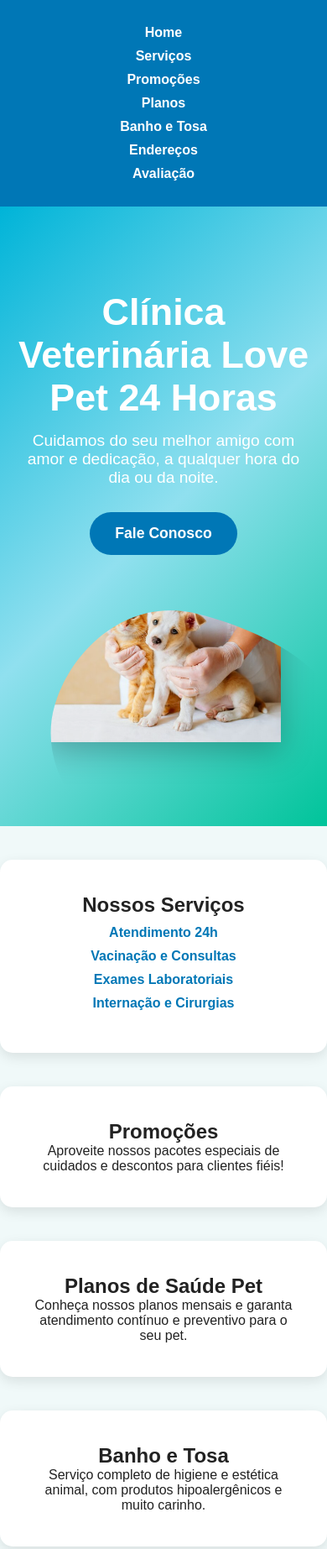
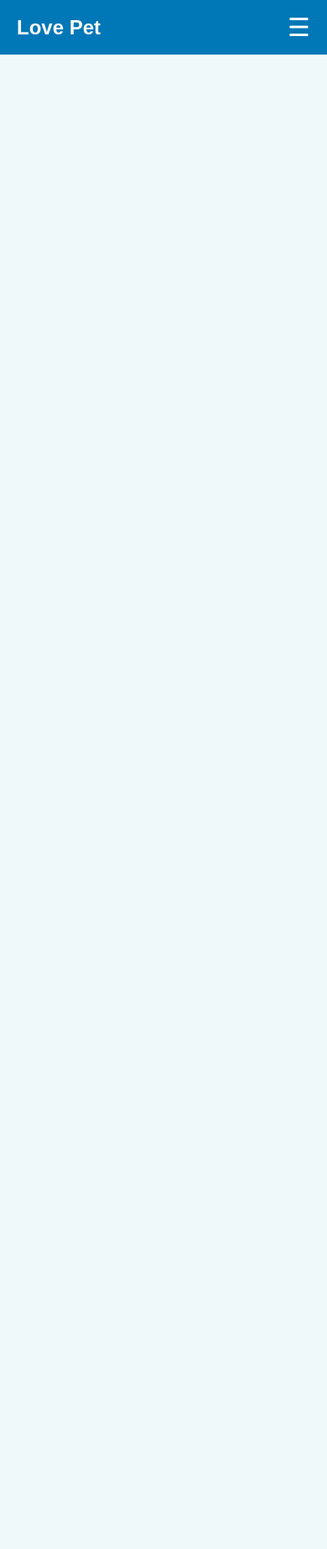
Before and after one commit to CintiaSedenho/Projeto-Clinica-LovePet, a plain HTML site: page index.html in a window 390 px wide. Shown: the top 1845 px of the page at 84% size. After the commit the page ends 844 px from the top, so only its background shows below. Drawn offline with Linux system fonts and the light colour scheme.

Commit message:
Update header and add mobile menu functionality
Refactor header and navigation for mobile responsiveness

```diff
--- a/index.html
+++ b/index.html
@@ -4,116 +4,98 @@
   <meta charset="UTF-8">
   <meta name="viewport" content="width=device-width, initial-scale=1.0">
   <title>Love Pet - Clínica Veterinária 24h</title>
+
   <style>
     * { margin: 0; padding: 0; box-sizing: border-box; scroll-behavior: smooth; }
 
     body { font-family: Arial, sans-serif; background-color: #f0f9f9; color: #222; }
 
+    /* ======================= HEADER ======================= */
     header {
       background-color: #0077b6;
       color: white;
-      padding: 20px 0;
-      text-align: center;
+      padding: 15px 20px;
+      display: flex;
+      justify-content: space-between;
+      align-items: center;
       position: sticky;
       top: 0;
       z-index: 1000;
     }
 
+    /* Menu desktop */
+    nav {
+      display: flex;
+      gap: 15px;
+    }
+
     nav a {
       color: white;
       text-decoration: none;
-      margin: 0 15px;
       font-weight: bold;
       transition: color 0.3s;
     }
 
     nav a:hover { color: #c1f0c1; }
 
-    /* === HERO (banner) === */
-    .hero {
-      background: linear-gradient(135deg, #00b4d8, #90e0ef, #00c49a);
-      color: white;
-      padding: 100px 20px;
-      display: flex;
-      align-items: center;
-      justify-content: space-between;
-      flex-wrap: wrap;
+    /* ======================= HAMBURGUER (MOBILE) ======================= */
+    .menu-btn {
+      display: none;
+      cursor: pointer;
+      font-size: 30px;
+      user-select: none;
     }
 
-    .hero-content {
-      flex: 1 1 50%;
-      text-align: left;
-      max-width: 500px;
+    /* Painel lateral */
+    .side-menu {
+      position: fixed;
+      top: 0;
+      right: -250px;
+      width: 250px;
+      height: 100%;
+      background: #0077b6;
+      padding-top: 60px;
+      transition: 0.4s;
+      display: flex;
+      flex-direction: column;
+      gap: 20px;
+      padding-left: 20px;
     }
 
-    .hero h1 { font-size: 2.8rem; margin-bottom: 15px; }
-    .hero p { font-size: 1.2rem; margin-bottom: 30px; }
-
-    .cta-button {
-      background-color: #0077b6;
-      color: #fff;
-      padding: 15px 30px;
-      border-radius: 30px;
-      border: none;
-      font-size: 1.1rem;
+    .side-menu a {
+      color: white;
+      text-decoration: none;
+      font-size: 1.3rem;
       font-weight: bold;
-      cursor: pointer;
-      transition: 0.3s;
     }
 
-    .cta-button:hover { background-color: #00b4d8; }
-
-    /* === IMAGEM DO BANNER === */
-    .hero img {
-      flex: 1 1 40%;
-      max-width: 420px;
-      width: 100%;
-      height: auto;
-      clip-path: path('M10,150 C30,80 100,20 180,40 C260,60 330,100 360,160 C390,220 360,280 300,320 C240,360 160,370 100,330 C40,290 -10,220 10,150Z');
-      filter: drop-shadow(0 10px 18px rgba(0,0,0,0.25));
+    .side-menu.open {
+      right: 0;
     }
 
-    .conteudo {
-      background-color: #fff;
-      margin: 40px auto;
-      max-width: 1000px;
-      border-radius: 15px;
-      box-shadow: 0 5px 15px rgba(0,0,0,0.1);
-      padding: 40px;
-    }
+    /* ======================= MOBILE ======================= */
+    @media (max-width: 768px) {
+      nav {
+        display: none; /* oculta menu desktop */
+      }
 
-    section { padding: 80px 20px; text-align: center; }
-
-    .servicos ul { list-style: none; padding: 0; }
-    .servicos li { margin: 10px 0; font-weight: bold; color: #0077b6; }
-
-    footer {
-      background-color: #0077b6;
-      color: white;
-      text-align: center;
-      padding: 20px;
-      margin-top: 50px;
-    }
-
-    @media (max-width: 768px) {
-      .hero {
-        flex-direction: column;
-        text-align: center;
+      .menu-btn {
+        display: block; /* mostra botão */
       }
-      .hero-content {
-        text-align: center;
-      }
-      .hero img {
-        margin-top: 30px;
-        max-width: 80%;
-      }
-      nav a { display: block; margin: 10px 0; }
     }
   </style>
 </head>
+
 <body>
 
+  <!-- ======================= HEADER ======================= -->
   <header>
+    <h2>Love Pet</h2>
+
+    <!-- Botão hamburguer -->
+    <span class="menu-btn" onclick="toggleMenu()">☰</span>
+
+    <!-- Menu desktop -->
     <nav>
       <a href="#home">Home</a>
       <a href="#servicos">Serviços</a>
@@ -125,57 +107,21 @@
     </nav>
   </header>
 
-  <!-- HERO COM ID HOME CORRIGIDO -->
-  <section id="home" class="hero">
-    <div class="hero-content">
-      <h1>Clínica Veterinária Love Pet 24 Horas</h1>
-      <p>Cuidamos do seu melhor amigo com amor e dedicação, a qualquer hora do dia ou da noite.</p>
-      <button class="cta-button" onclick="document.getElementById('enderecos').scrollIntoView({ behavior: 'smooth' })">Fale Conosco</button>
-    </div>
-    <img src="https://raw.githubusercontent.com/CintiaSedenho/Projeto-Clinica-LovePet/main/img1.png" alt="Cachorro feliz na clínica Love Pet">
-  </section>
+  <!-- MENU MOBILE LATERAL -->
+  <div class="side-menu" id="sideMenu">
+    <a href="#home" onclick="toggleMenu()">Home</a>
+    <a href="#servicos" onclick="toggleMenu()">Serviços</a>
+    <a href="#promocoes" onclick="toggleMenu()">Promoções</a>
+    <a href="#planos" onclick="toggleMenu()">Planos</a>
+    <a href="#banho" onclick="toggleMenu()">Banho e Tosa</a>
+    <a href="#enderecos" onclick="toggleMenu()">Endereços</a>
+    <a href="#avaliacao" onclick="toggleMenu()">Avaliação</a>
+  </div>
 
-  <section id="servicos" class="conteudo servicos">
-    <h2>Nossos Serviços</h2>
-    <ul>
-      <li>Atendimento 24h</li>
-      <li>Vacinação e Consultas</li>
-      <li>Exames Laboratoriais</li>
-      <li>Internação e Cirurgias</li>
-    </ul>
-  </section>
+  <script>
+    function toggleMenu() {
+      document.getElementById("sideMenu").classList.toggle("open");
+    }
+  </script>
 
-  <section id="promocoes" class="conteudo">
-    <h2>Promoções</h2>
-    <p>Aproveite nossos pacotes especiais de cuidados e descontos para clientes fiéis!</p>
-  </section>
-
-  <section id="planos" class="conteudo">
-    <h2>Planos de Saúde Pet</h2>
-    <p>Conheça nossos planos mensais e garanta atendimento contínuo e preventivo para o seu pet.</p>
-  </section>
-
-  <section id="banho" class="conteudo">
-    <h2>Banho e Tosa</h2>
-    <p>Serviço completo de higiene e estética animal, com produtos hipoalergênicos e muito carinho.</p>
-  </section>
-
-  <section id="enderecos" class="conteudo">
-    <h2>Endereços</h2>
-    <p>📍 Av. Principal, 123 - Praia Grande, SP</p>
-    <p>📞 Telefone: (13) 99999-9999</p>
-    <p>💬 WhatsApp: (13) 98888-8888</p>
-    <button class="cta-button" onclick="window.open('https://wa.me/5513988888888', '_blank')">Fale pelo WhatsApp</button>
-  </section>
-
-  <section id="avaliacao" class="conteudo">
-    <h2>Avalie Nosso Atendimento</h2>
-    <p>Seu feedback é muito importante para continuarmos melhorando!</p>
-  </section>
-
-  <footer>
-    <p>© 2025 Love Pet - Todos os direitos reservados.</p>
-  </footer>
-
-</body>
 </html>
```
